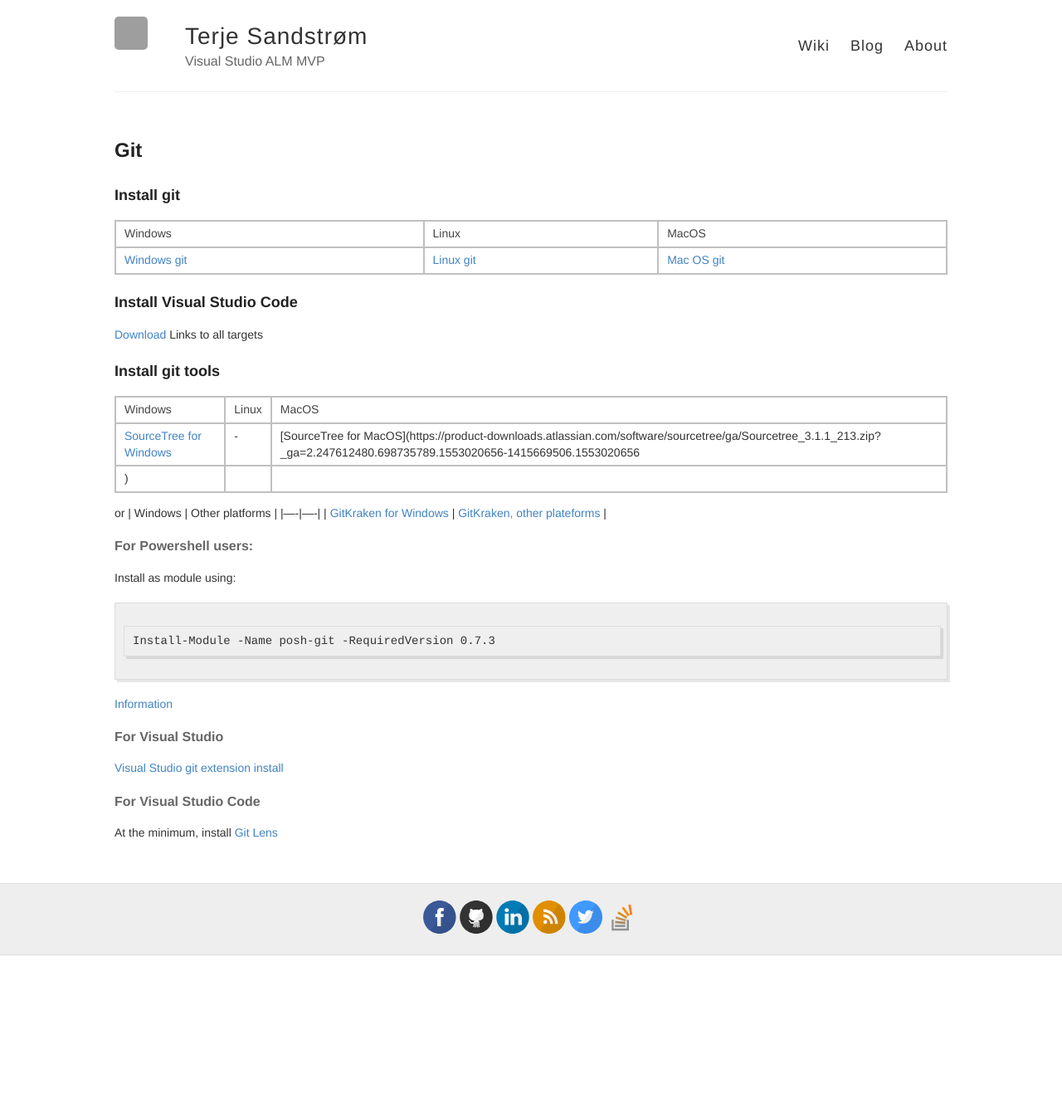
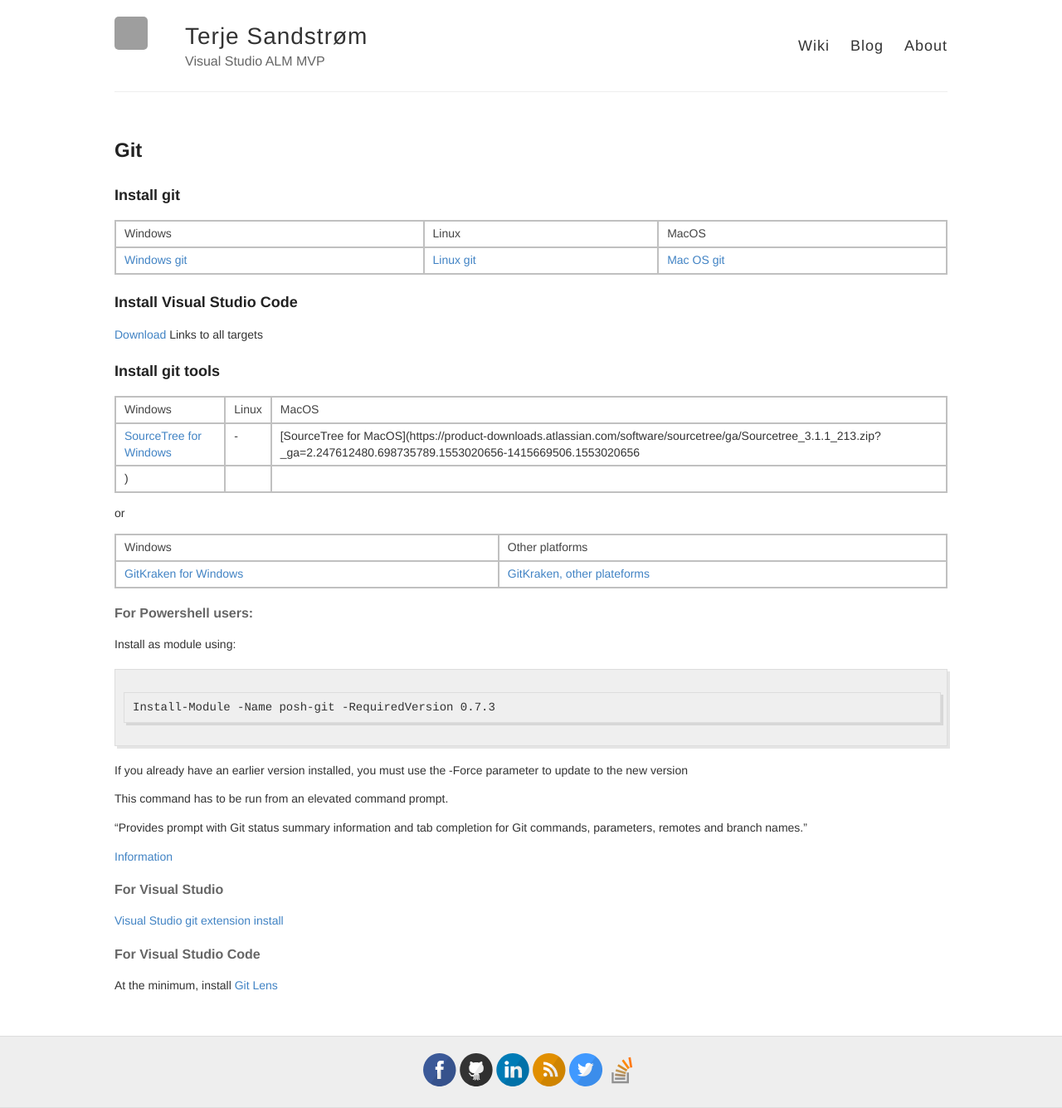
Before and after one commit to terjesandstrom/terjesandstrom.github.io, a Jekyll site: the page built from gitinstallbasic.md, in a window 1280 px wide. Shown: the whole page at 83% size. Built offline with Jekyll 4.4.1, drawn with Linux system fonts in a browser that asks for light colours; before the commit the page ends 1151 px from its top, so only the background shows below that; grey boxes are pictures that could not be loaded.

Commit message:
git info

````diff
--- a/gitinstallbasic.md
+++ b/gitinstallbasic.md
@@ -23,6 +23,7 @@
 ) |
 
 or
+
 | Windows | Other platforms |
 |----|----|
 | [GitKraken for Windows](https://www.gitkraken.com/download/windows64) | [GitKraken, other plateforms](https://www.gitkraken.com/download) |
@@ -32,7 +33,14 @@
 ```
 Install-Module -Name posh-git -RequiredVersion 0.7.3
 ```
+If you already have an earlier version installed, you must use the -Force parameter to update to the new version
+
+This command has to be run from an elevated command prompt.
+
+"Provides prompt with Git status summary information and tab completion for Git commands, parameters, remotes and branch names."
+
 [Information](https://www.powershellgallery.com/packages/posh-git/0.7.3)
+
 
 #### For Visual Studio
 
````
